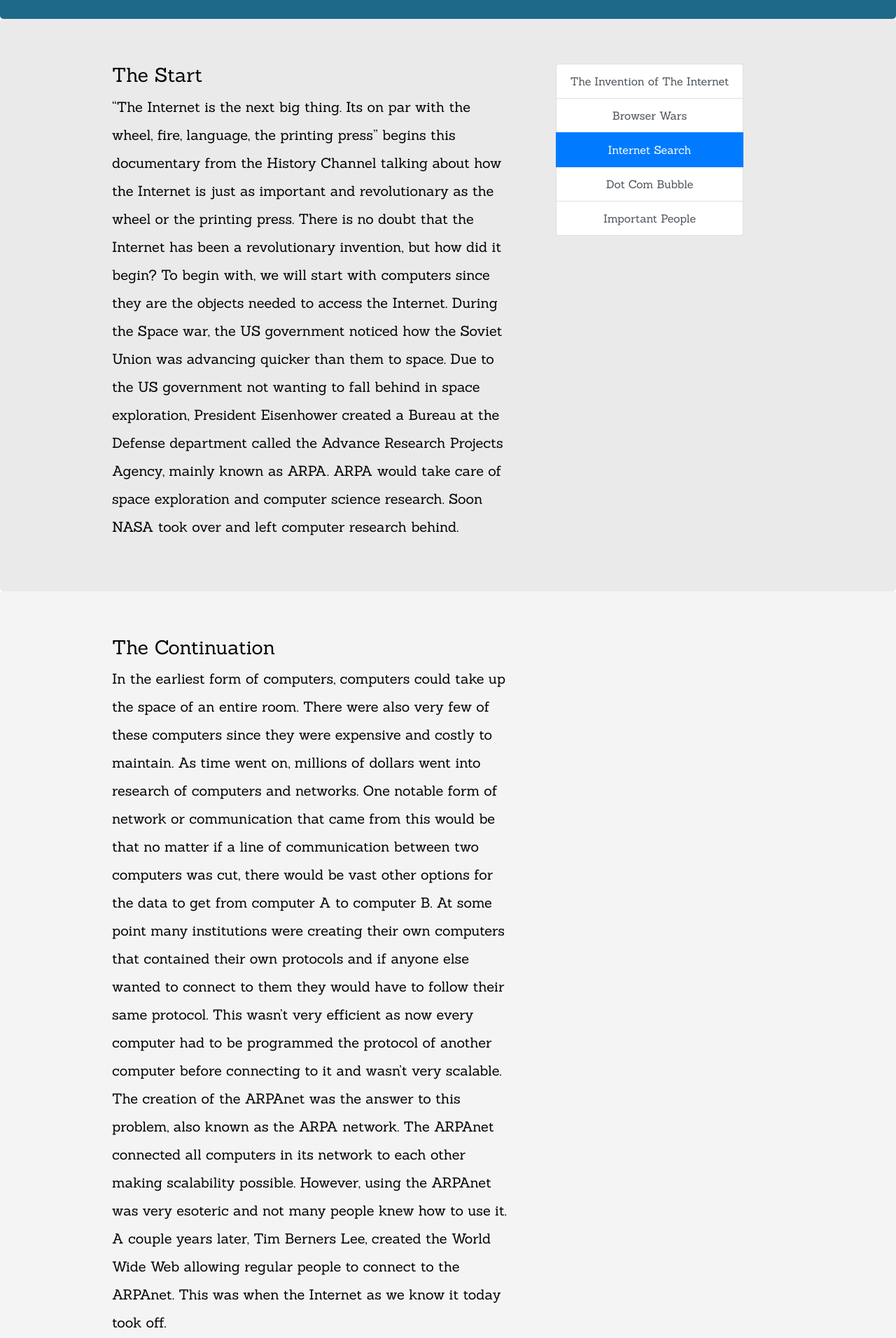
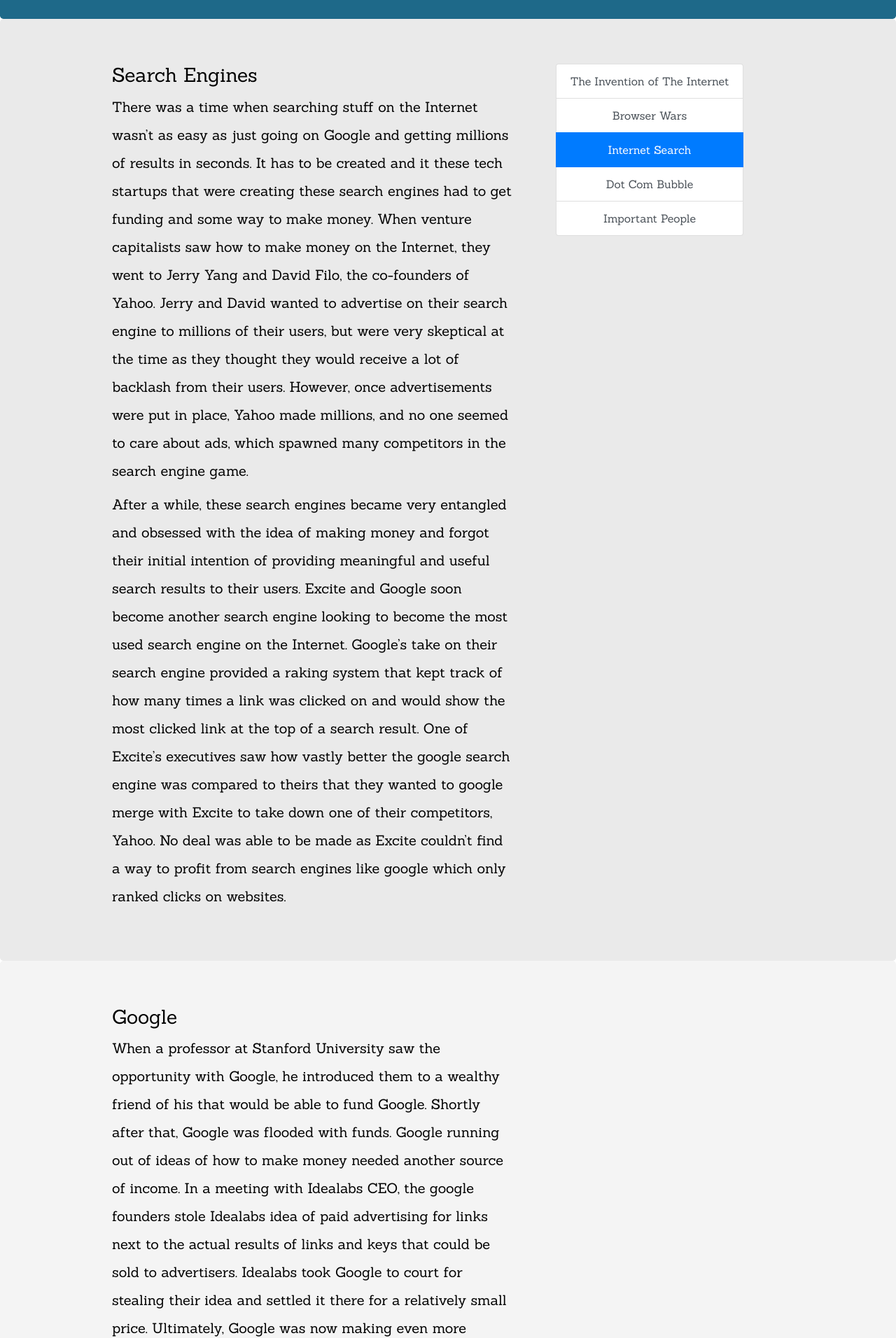
Before and after one commit to JohnnyPillacela/combinedSites-IS117, a plain HTML site: page src/InternetHistory/Internet Search.html in a window 1280 px wide. Shown: the part 360-2272 px from the top of the page at 70% size. Drawn offline with nearby package versions, Linux system fonts and the light colour scheme.

Commit message:
Task: Filled Internet History sites with content

```diff
--- a/src/InternetHistory/Internet Search.html
+++ b/src/InternetHistory/Internet Search.html
@@ -5,7 +5,11 @@
     <script async src="https://www.googletagmanager.com/gtag/js?id=G-EXYCLE825D"></script>
     <script>
         window.dataLayer = window.dataLayer || [];
-        function gtag(){dataLayer.push(arguments);}
+
+        function gtag() {
+            dataLayer.push(arguments);
+        }
+
         gtag('js', new Date());
 
         gtag('config', 'G-EXYCLE825D');
@@ -62,8 +66,10 @@
                         How it Works
                     </a>
                     <div class="dropdown-menu" aria-labelledby="navbarDropdownMenuLink">
-                        <a class="dropdown-item" href="../HowItWorks/DomainNamesAndICANN.html">Domain Names and ICANN</a>
-                        <a class="dropdown-item" href="../HowItWorks/IPAddressesPackersRouting.html">IP Addresses, Packers and Routing</a>
+                        <a class="dropdown-item" href="../HowItWorks/DomainNamesAndICANN.html">Domain Names and
+                            ICANN</a>
+                        <a class="dropdown-item" href="../HowItWorks/IPAddressesPackersRouting.html">IP Addresses,
+                            Packers and Routing</a>
                         <a class="dropdown-item" href="../HowItWorks/DNS.html">DNS</a>
                         <a class="dropdown-item" href="../HowItWorks/HTTPandHTTPS.html">HTTP and HTTPS Protocols</a>
                         <a class="dropdown-item" href="../HowItWorks/W3C_HTML_CSS.html">W3C and HTML and CSS</a>
@@ -102,40 +108,44 @@
                 <div class="row">
                     <div class="left">
                         <h3>
-                            The Start
+                            Search Engines
                         </h3>
                         <h5>
-                            “The Internet is the next big thing. Its on par with the wheel, fire, language, the printing
-                            press” begins
-                            this documentary from the History Channel talking about how the Internet is just as
-                            important
-                            and
-                            revolutionary as the wheel or the printing press. There is no doubt that the Internet has
-                            been a
-                            revolutionary invention, but how did it begin? To begin with, we will start with computers
-                            since
-                            they are
-                            the objects needed to access the Internet. During the Space war, the US government noticed
-                            how
-                            the Soviet
-                            Union was advancing quicker than them to space. Due to the US government not wanting to fall
-                            behind in space
-                            exploration, President Eisenhower created a Bureau at the Defense department called the
-                            Advance
-                            Research
-                            Projects Agency, mainly known as ARPA. ARPA would take care of space exploration and
-                            computer
-                            science
-                            research. Soon NASA took over and left computer research behind.
+                            There was a time when searching stuff on the Internet wasn’t as easy as just going on Google
+                            and getting millions of results in seconds. It has to be created and it these tech startups
+                            that were creating these search engines had to get funding and some way to make money. When
+                            venture capitalists saw how to make money on the Internet, they went to Jerry Yang and David
+                            Filo, the co-founders of Yahoo. Jerry and David wanted to advertise on their search engine
+                            to millions of their users, but were very skeptical at the time as they thought they would
+                            receive a lot of backlash from their users. However, once advertisements were put in place,
+                            Yahoo made millions, and no one seemed to care about ads, which spawned many competitors in
+                            the search engine game.
+                        </h5>
+                        <h5>
+                            After a while, these search engines became very entangled and obsessed with the idea of
+                            making money and forgot their initial intention of providing meaningful and useful search
+                            results to their users. Excite and Google soon become another search engine looking to
+                            become the most used search engine on the Internet. Google’s take on their search engine
+                            provided a raking system that kept track of how many times a link was clicked on and would
+                            show the most clicked link at the top of a search result. One of Excite’s executives saw how
+                            vastly better the google search engine was compared to theirs that they wanted to google
+                            merge with Excite to take down one of their competitors, Yahoo. No deal was able to be made
+                            as Excite couldn’t find a way to profit from search engines like google which only ranked
+                            clicks on websites.
                         </h5>
                     </div>
                     <div class="right">
                         <div class="list-group">
-                            <a href="theIventionOfTheInternet.html" class="list-group-item list-group-item-action">The Invention of The Internet</a>
-                            <a href="Browser%20Wars.html" class="list-group-item list-group-item-action">Browser Wars</a>
-                            <a href="Internet%20Search.html" class="list-group-item list-group-item-action active">Internet Search</a>
-                            <a href="Dot%20Com%20Bubble.html" class="list-group-item list-group-item-action">Dot Com Bubble</a>
-                            <a href="Important%20People.html" class="list-group-item list-group-item-action">Important People</a>
+                            <a href="theIventionOfTheInternet.html" class="list-group-item list-group-item-action">The
+                                Invention of The Internet</a>
+                            <a href="Browser%20Wars.html" class="list-group-item list-group-item-action">Browser
+                                Wars</a>
+                            <a href="Internet%20Search.html" class="list-group-item list-group-item-action active">Internet
+                                Search</a>
+                            <a href="Dot%20Com%20Bubble.html" class="list-group-item list-group-item-action">Dot Com
+                                Bubble</a>
+                            <a href="Important%20People.html" class="list-group-item list-group-item-action">Important
+                                People</a>
                         </div>
                     </div>
                 </div>
@@ -150,43 +160,20 @@
                 <div class="row">
                     <div class="left">
                         <h3>
-                            The Continuation
+                            Google
                         </h3>
                         <h5>
-                            In the earliest form of
-                            computers,
-                            computers could take up the space of an entire room. There were also very few of these
-                            computers
-                            since they
-                            were expensive and costly to maintain. As time went on, millions of dollars went into
-                            research
-                            of computers
-                            and networks. One notable form of network or communication that came from this would be that
-                            no
-                            matter if a
-                            line of communication between two computers was cut, there would be vast other options for
-                            the
-                            data to get
-                            from computer A to computer B. At some point many institutions were creating their own
-                            computers
-                            that
-                            contained their own protocols and if anyone else wanted to connect to them they would have
-                            to
-                            follow their
-                            same protocol. This wasn’t very efficient as now every computer had to be programmed the
-                            protocol of another
-                            computer before connecting to it and wasn’t very scalable. The creation of the ARPAnet was
-                            the
-                            answer to
-                            this problem, also known as the ARPA network. The ARPAnet connected all computers in its
-                            network
-                            to each
-                            other making scalability possible. However, using the ARPAnet was very esoteric and not many
-                            people knew how
-                            to use it. A couple years later, Tim Berners Lee, created the World Wide Web allowing
-                            regular
-                            people to
-                            connect to the ARPAnet. This was when the Internet as we know it today took off.
+                            When a professor at Stanford University saw the opportunity with Google, he introduced them
+                            to a wealthy friend of his that would be able to fund Google. Shortly after that, Google was
+                            flooded with funds. Google running out of ideas of how to make money needed another source
+                            of income. In a meeting with Idealabs CEO, the google founders stole Idealabs idea of paid
+                            advertising for links next to the actual results of links and keys that could be sold to
+                            advertisers. Idealabs took Google to court for stealing their idea and settled it there for
+                            a relatively small price. Ultimately, Google was now making even more money than ever before
+                            and decide to take their company public. Shortly after the IPO, the google founders quickly
+                            become the worlds richest people. Not stopping and always looking for a way to make more
+                            money, Google created many more services that people could use and bought out many other
+                            companies that could benefit Google in the long.
                         </h5>
                     </div>
 
```
Also changed, not shown: src/InternetHistory/Browser Wars.html (+49 -65 lines), src/InternetHistory/Dot Com Bubble.html (+60 -65 lines), src/InternetHistory/Important People.html (+56 -65 lines).
